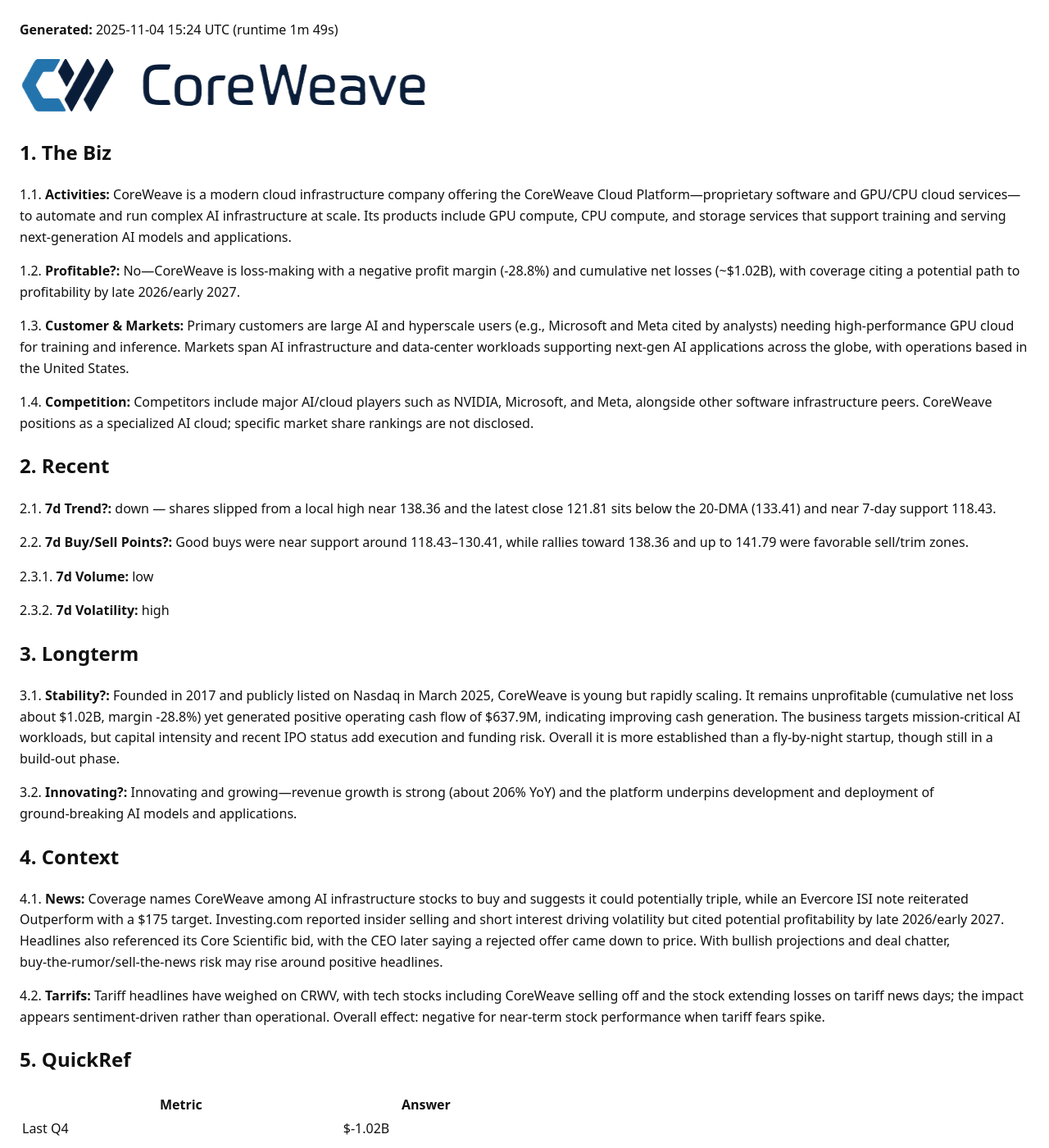
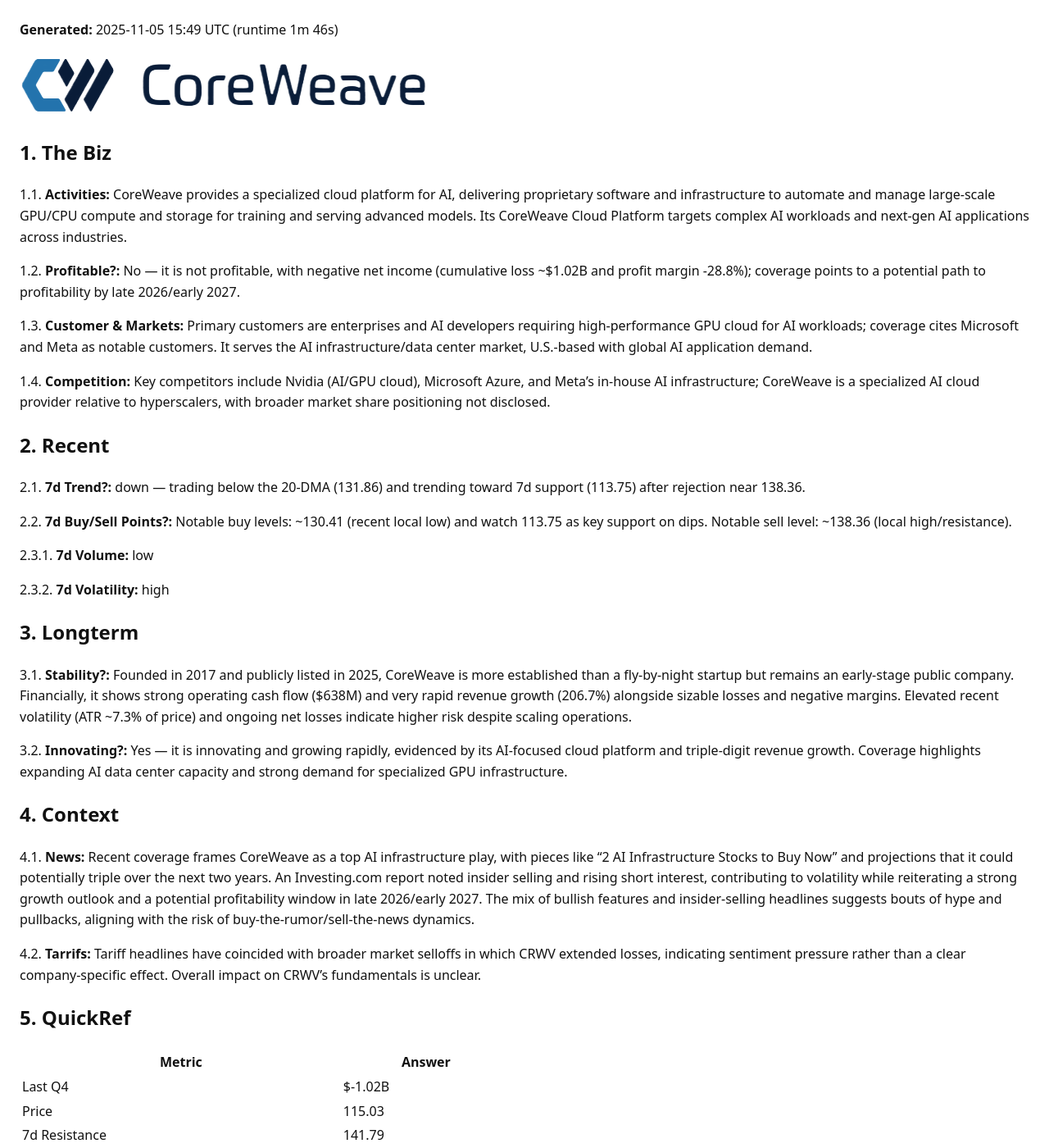
Before and after one commit to ryness/stonks, a Jekyll site: the page built from _reports/CRWV.md, in a window 1280 px wide and 1400 px high. Shown: the whole window at 82% size. Built offline with Jekyll 4.4.1, drawn with Linux system fonts in a browser that asks for light colours; some of the changed text lies outside the part shown.

Commit message:
Update report: CRWV

```diff
--- a/_reports/CRWV.md
+++ b/_reports/CRWV.md
@@ -2,30 +2,30 @@
 layout: default
 title: "CRWV Stock Report"
 ticker: "CRWV"
-date: 2025-11-04
-generated_at: 2025-11-04T15:24:36.482521+00:00
-runtime_seconds: 109.41
+date: 2025-11-05
+generated_at: 2025-11-05T15:49:24.258909+00:00
+runtime_seconds: 106.01
 raw_markdown: |
-  **Generated:** <time class="js-local-time" datetime="2025-11-04T15:24:36.482521+00:00">2025-11-04 15:24 UTC</time> (runtime 1m 49s)
+  **Generated:** <time class="js-local-time" datetime="2025-11-05T15:49:24.258909+00:00">2025-11-05 15:49 UTC</time> (runtime 1m 46s)
 
   ![CoreWeave, Inc. Class A Common Stock logo](https://ryness.github.io/stonks/assets/logos/CRWV.png)
 
 
   ## 1. The Biz
 
-  1.1. **Activities:** CoreWeave is a modern cloud infrastructure company offering the CoreWeave Cloud Platform—proprietary software and GPU/CPU cloud services—to automate and run complex AI infrastructure at scale. Its products include GPU compute, CPU compute, and storage services that support training and serving next-generation AI models and applications.
+  1.1. **Activities:** CoreWeave provides a specialized cloud platform for AI, delivering proprietary software and infrastructure to automate and manage large-scale GPU/CPU compute and storage for training and serving advanced models. Its CoreWeave Cloud Platform targets complex AI workloads and next‑gen AI applications across industries.
 
-  1.2. **Profitable?:** No—CoreWeave is loss-making with a negative profit margin (-28.8%) and cumulative net losses (~$1.02B), with coverage citing a potential path to profitability by late 2026/early 2027.
+  1.2. **Profitable?:** No — it is not profitable, with negative net income (cumulative loss ~$1.02B and profit margin -28.8%); coverage points to a potential path to profitability by late 2026/early 2027.
 
-  1.3. **Customer & Markets:** Primary customers are large AI and hyperscale users (e.g., Microsoft and Meta cited by analysts) needing high-performance GPU cloud for training and inference. Markets span AI infrastructure and data-center workloads supporting next‑gen AI applications across the globe, with operations based in the United States.
+  1.3. **Customer & Markets:** Primary customers are enterprises and AI developers requiring high-performance GPU cloud for AI workloads; coverage cites Microsoft and Meta as notable customers. It serves the AI infrastructure/data center market, U.S.-based with global AI application demand.
 
-  1.4. **Competition:** Competitors include major AI/cloud players such as NVIDIA, Microsoft, and Meta, alongside other software infrastructure peers. CoreWeave positions as a specialized AI cloud; specific market share rankings are not disclosed.
+  1.4. **Competition:** Key competitors include Nvidia (AI/GPU cloud), Microsoft Azure, and Meta’s in‑house AI infrastructure; CoreWeave is a specialized AI cloud provider relative to hyperscalers, with broader market share positioning not disclosed.
 
   ## 2. Recent
 
-  2.1. **7d Trend?:** down — shares slipped from a local high near 138.36 and the latest close 121.81 sits below the 20‑DMA (133.41) and near 7‑day support 118.43.
+  2.1. **7d Trend?:** down — trading below the 20‑DMA (131.86) and trending toward 7d support (113.75) after rejection near 138.36.
 
-  2.2. **7d Buy/Sell Points?:** Good buys were near support around 118.43–130.41, while rallies toward 138.36 and up to 141.79 were favorable sell/trim zones.
+  2.2. **7d Buy/Sell Points?:** Notable buy levels: ~130.41 (recent local low) and watch 113.75 as key support on dips. Notable sell level: ~138.36 (local high/resistance).
 
   2.3.1. **7d Volume:** low
 
@@ -33,15 +33,15 @@ raw_markdown: |
 
   ## 3. Longterm
 
-  3.1. **Stability?:** Founded in 2017 and publicly listed on Nasdaq in March 2025, CoreWeave is young but rapidly scaling. It remains unprofitable (cumulative net loss about $1.02B, margin -28.8%) yet generated positive operating cash flow of $637.9M, indicating improving cash generation. The business targets mission-critical AI workloads, but capital intensity and recent IPO status add execution and funding risk. Overall it is more established than a fly‑by‑night startup, though still in a build‑out phase.
+  3.1. **Stability?:** Founded in 2017 and publicly listed in 2025, CoreWeave is more established than a fly‑by‑night startup but remains an early-stage public company. Financially, it shows strong operating cash flow ($638M) and very rapid revenue growth (206.7%) alongside sizable losses and negative margins. Elevated recent volatility (ATR ~7.3% of price) and ongoing net losses indicate higher risk despite scaling operations.
 
-  3.2. **Innovating?:** Innovating and growing—revenue growth is strong (about 206% YoY) and the platform underpins development and deployment of ground‑breaking AI models and applications.
+  3.2. **Innovating?:** Yes — it is innovating and growing rapidly, evidenced by its AI‑focused cloud platform and triple‑digit revenue growth. Coverage highlights expanding AI data center capacity and strong demand for specialized GPU infrastructure.
 
   ## 4. Context
 
-  4.1. **News:** Coverage names CoreWeave among AI infrastructure stocks to buy and suggests it could potentially triple, while an Evercore ISI note reiterated Outperform with a $175 target. Investing.com reported insider selling and short interest driving volatility but cited potential profitability by late 2026/early 2027. Headlines also referenced its Core Scientific bid, with the CEO later saying a rejected offer came down to price. With bullish projections and deal chatter, buy‑the‑rumor/sell‑the‑news risk may rise around positive headlines.
+  4.1. **News:** Recent coverage frames CoreWeave as a top AI infrastructure play, with pieces like “2 AI Infrastructure Stocks to Buy Now” and projections that it could potentially triple over the next two years. An Investing.com report noted insider selling and rising short interest, contributing to volatility while reiterating a strong growth outlook and a potential profitability window in late 2026/early 2027. The mix of bullish features and insider‑selling headlines suggests bouts of hype and pullbacks, aligning with the risk of buy‑the‑rumor/sell‑the‑news dynamics.
 
-  4.2. **Tarrifs:** Tariff headlines have weighed on CRWV, with tech stocks including CoreWeave selling off and the stock extending losses on tariff news days; the impact appears sentiment-driven rather than operational. Overall effect: negative for near-term stock performance when tariff fears spike.
+  4.2. **Tarrifs:** Tariff headlines have coincided with broader market selloffs in which CRWV extended losses, indicating sentiment pressure rather than a clear company‑specific effect. Overall impact on CRWV’s fundamentals is unclear.
 
   ## 5. QuickRef
 
@@ -50,11 +50,11 @@ raw_markdown: |
   <thead><tr><th>Metric</th><th>Answer</th></tr></thead>
   <tbody>
   <tr><td>Last Q4</td><td>$-1.02B</td></tr>
-  <tr><td>Price</td><td>121.81</td></tr>
+  <tr><td>Price</td><td>115.03</td></tr>
   <tr><td>7d Resistance</td><td>141.79</td></tr>
-  <tr><td>7d Support</td><td>118.43</td></tr>
+  <tr><td>7d Support</td><td>113.75</td></tr>
   <tr><td>30d Resistance</td><td>153.20</td></tr>
-  <tr><td>30d Support</td><td>114.17</td></tr>
+  <tr><td>30d Support</td><td>113.75</td></tr>
   <tr><td>Buy the dip?</td><td>yes</td></tr>
   <tr><td>Buy the rumor?</td><td>no</td></tr>
   <tr><td>Sell the news?</td><td>no</td></tr>
@@ -84,12 +84,12 @@ raw_markdown: |
   Gathering context for CRWV...
   Gathering market data...
   Checking massive.com quota and fetching price history...
-  Requesting CRWV prices from massive.com... (https://api.massive.com/v2/aggs/ticker/CRWV/range/1/day/2020-10-06/2025-11-04?adjusted=true&amp;sort=asc&amp;limit=5000&amp;apiKey=%2A%2A%2A)
+  Requesting CRWV prices from massive.com... (https://api.massive.com/v2/aggs/ticker/CRWV/range/1/day/2020-10-07/2025-11-05?adjusted=true&amp;sort=asc&amp;limit=5000&amp;apiKey=%2A%2A%2A)
   massive.com request failed (massive.com returned no price data); switching to yfinance...
   Requesting prices from yfinance fallback...
   Price data acquired from yfinance.
-  Massive open-close: GET https://api.massive.com/v1/open-close/CRWV/2025-11-04?apiKey=%2A%2A%2A
-  Massive open-close: response 403 from https://api.massive.com/v1/open-close/CRWV/2025-11-04?apiKey=&lt;redacted&gt;
+  Massive open-close: GET https://api.massive.com/v1/open-close/CRWV/2025-11-05?apiKey=%2A%2A%2A
+  Massive open-close: response 403 from https://api.massive.com/v1/open-close/CRWV/2025-11-05?apiKey=&lt;redacted&gt;
   Massive previous close: GET https://api.massive.com/v2/aggs/ticker/CRWV/prev?adjusted=true&amp;apiKey=%2A%2A%2A
   Massive previous close: response 200 from https://api.massive.com/v2/aggs/ticker/CRWV/prev?adjusted=true&amp;apiKey=&lt;redacted&gt;
   Massive SMA: GET https://api.massive.com/v1/indicators/sma/CRWV?timespan=day&amp;window=50&amp;series_type=close&amp;order=desc&amp;limit=1&amp;adjusted=true&amp;apiKey=%2A%2A%2A
@@ -211,26 +211,26 @@ raw_markdown: |
   </details>
 ---
 
-**Generated:** <time class="js-local-time" datetime="2025-11-04T15:24:36.482521+00:00">2025-11-04 15:24 UTC</time> (runtime 1m 49s)
+**Generated:** <time class="js-local-time" datetime="2025-11-05T15:49:24.258909+00:00">2025-11-05 15:49 UTC</time> (runtime 1m 46s)
 
 ![CoreWeave, Inc. Class A Common Stock logo](https://ryness.github.io/stonks/assets/logos/CRWV.png)
 
 
 ## 1. The Biz
 
-1.1. **Activities:** CoreWeave is a modern cloud infrastructure company offering the CoreWeave Cloud Platform—proprietary software and GPU/CPU cloud services—to automate and run complex AI infrastructure at scale. Its products include GPU compute, CPU compute, and storage services that support training and serving next-generation AI models and applications.
+1.1. **Activities:** CoreWeave provides a specialized cloud platform for AI, delivering proprietary software and infrastructure to automate and manage large-scale GPU/CPU compute and storage for training and serving advanced models. Its CoreWeave Cloud Platform targets complex AI workloads and next‑gen AI applications across industries.
 
-1.2. **Profitable?:** No—CoreWeave is loss-making with a negative profit margin (-28.8%) and cumulative net losses (~$1.02B), with coverage citing a potential path to profitability by late 2026/early 2027.
+1.2. **Profitable?:** No — it is not profitable, with negative net income (cumulative loss ~$1.02B and profit margin -28.8%); coverage points to a potential path to profitability by late 2026/early 2027.
 
-1.3. **Customer & Markets:** Primary customers are large AI and hyperscale users (e.g., Microsoft and Meta cited by analysts) needing high-performance GPU cloud for training and inference. Markets span AI infrastructure and data-center workloads supporting next‑gen AI applications across the globe, with operations based in the United States.
+1.3. **Customer & Markets:** Primary customers are enterprises and AI developers requiring high-performance GPU cloud for AI workloads; coverage cites Microsoft and Meta as notable customers. It serves the AI infrastructure/data center market, U.S.-based with global AI application demand.
 
-1.4. **Competition:** Competitors include major AI/cloud players such as NVIDIA, Microsoft, and Meta, alongside other software infrastructure peers. CoreWeave positions as a specialized AI cloud; specific market share rankings are not disclosed.
+1.4. **Competition:** Key competitors include Nvidia (AI/GPU cloud), Microsoft Azure, and Meta’s in‑house AI infrastructure; CoreWeave is a specialized AI cloud provider relative to hyperscalers, with broader market share positioning not disclosed.
 
 ## 2. Recent
 
-2.1. **7d Trend?:** down — shares slipped from a local high near 138.36 and the latest close 121.81 sits below the 20‑DMA (133.41) and near 7‑day support 118.43.
+2.1. **7d Trend?:** down — trading below the 20‑DMA (131.86) and trending toward 7d support (113.75) after rejection near 138.36.
 
-2.2. **7d Buy/Sell Points?:** Good buys were near support around 118.43–130.41, while rallies toward 138.36 and up to 141.79 were favorable sell/trim zones.
+2.2. **7d Buy/Sell Points?:** Notable buy levels: ~130.41 (recent local low) and watch 113.75 as key support on dips. Notable sell level: ~138.36 (local high/resistance).
 
 2.3.1. **7d Volume:** low
 
@@ -238,15 +238,15 @@ raw_markdown: |
 
 ## 3. Longterm
 
-3.1. **Stability?:** Founded in 2017 and publicly listed on Nasdaq in March 2025, CoreWeave is young but rapidly scaling. It remains unprofitable (cumulative net loss about $1.02B, margin -28.8%) yet generated positive operating cash flow of $637.9M, indicating improving cash generation. The business targets mission-critical AI workloads, but capital intensity and recent IPO status add execution and funding risk. Overall it is more established than a fly‑by‑night startup, though still in a build‑out phase.
+3.1. **Stability?:** Founded in 2017 and publicly listed in 2025, CoreWeave is more established than a fly‑by‑night startup but remains an early-stage public company. Financially, it shows strong operating cash flow ($638M) and very rapid revenue growth (206.7%) alongside sizable losses and negative margins. Elevated recent volatility (ATR ~7.3% of price) and ongoing net losses indicate higher risk despite scaling operations.
 
-3.2. **Innovating?:** Innovating and growing—revenue growth is strong (about 206% YoY) and the platform underpins development and deployment of ground‑breaking AI models and applications.
+3.2. **Innovating?:** Yes — it is innovating and growing rapidly, evidenced by its AI‑focused cloud platform and triple‑digit revenue growth. Coverage highlights expanding AI data center capacity and strong demand for specialized GPU infrastructure.
 
 ## 4. Context
 
-4.1. **News:** Coverage names CoreWeave among AI infrastructure stocks to buy and suggests it could potentially triple, while an Evercore ISI note reiterated Outperform with a $175 target. Investing.com reported insider selling and short interest driving volatility but cited potential profitability by late 2026/early 2027. Headlines also referenced its Core Scientific bid, with the CEO later saying a rejected offer came down to price. With bullish projections and deal chatter, buy‑the‑rumor/sell‑the‑news risk may rise around positive headlines.
+4.1. **News:** Recent coverage frames CoreWeave as a top AI infrastructure play, with pieces like “2 AI Infrastructure Stocks to Buy Now” and projections that it could potentially triple over the next two years. An Investing.com report noted insider selling and rising short interest, contributing to volatility while reiterating a strong growth outlook and a potential profitability window in late 2026/early 2027. The mix of bullish features and insider‑selling headlines suggests bouts of hype and pullbacks, aligning with the risk of buy‑the‑rumor/sell‑the‑news dynamics.
 
-4.2. **Tarrifs:** Tariff headlines have weighed on CRWV, with tech stocks including CoreWeave selling off and the stock extending losses on tariff news days; the impact appears sentiment-driven rather than operational. Overall effect: negative for near-term stock performance when tariff fears spike.
+4.2. **Tarrifs:** Tariff headlines have coincided with broader market selloffs in which CRWV extended losses, indicating sentiment pressure rather than a clear company‑specific effect. Overall impact on CRWV’s fundamentals is unclear.
 
 ## 5. QuickRef
 
@@ -255,11 +255,11 @@ raw_markdown: |
 <thead><tr><th>Metric</th><th>Answer</th></tr></thead>
 <tbody>
 <tr><td>Last Q4</td><td>$-1.02B</td></tr>
-<tr><td>Price</td><td>121.81</td></tr>
+<tr><td>Price</td><td>115.03</td></tr>
 <tr><td>7d Resistance</td><td>141.79</td></tr>
-<tr><td>7d Support</td><td>118.43</td></tr>
+<tr><td>7d Support</td><td>113.75</td></tr>
 <tr><td>30d Resistance</td><td>153.20</td></tr>
-<tr><td>30d Support</td><td>114.17</td></tr>
+<tr><td>30d Support</td><td>113.75</td></tr>
 <tr><td>Buy the dip?</td><td>yes</td></tr>
 <tr><td>Buy the rumor?</td><td>no</td></tr>
 <tr><td>Sell the news?</td><td>no</td></tr>
@@ -289,12 +289,12 @@ raw_markdown: |
 Gathering context for CRWV...
 Gathering market data...
 Checking massive.com quota and fetching price history...
-Requesting CRWV prices from massive.com... (https://api.massive.com/v2/aggs/ticker/CRWV/range/1/day/2020-10-06/2025-11-04?adjusted=true&amp;sort=asc&amp;limit=5000&amp;apiKey=%2A%2A%2A)
+Requesting CRWV prices from massive.com... (https://api.massive.com/v2/aggs/ticker/CRWV/range/1/day/2020-10-07/2025-11-05?adjusted=true&amp;sort=asc&amp;limit=5000&amp;apiKey=%2A%2A%2A)
 massive.com request failed (massive.com returned no price data); switching to yfinance...
 Requesting prices from yfinance fallback...
 Price data acquired from yfinance.
-Massive open-close: GET https://api.massive.com/v1/open-close/CRWV/2025-11-04?apiKey=%2A%2A%2A
-Massive open-close: response 403 from https://api.massive.com/v1/open-close/CRWV/2025-11-04?apiKey=&lt;redacted&gt;
+Massive open-close: GET https://api.massive.com/v1/open-close/CRWV/2025-11-05?apiKey=%2A%2A%2A
+Massive open-close: response 403 from https://api.massive.com/v1/open-close/CRWV/2025-11-05?apiKey=&lt;redacted&gt;
 Massive previous close: GET https://api.massive.com/v2/aggs/ticker/CRWV/prev?adjusted=true&amp;apiKey=%2A%2A%2A
 Massive previous close: response 200 from https://api.massive.com/v2/aggs/ticker/CRWV/prev?adjusted=true&amp;apiKey=&lt;redacted&gt;
 Massive SMA: GET https://api.massive.com/v1/indicators/sma/CRWV?timespan=day&amp;window=50&amp;series_type=close&amp;order=desc&amp;limit=1&amp;adjusted=true&amp;apiKey=%2A%2A%2A
```
Also changed, not shown: .gostonks-state.json.
